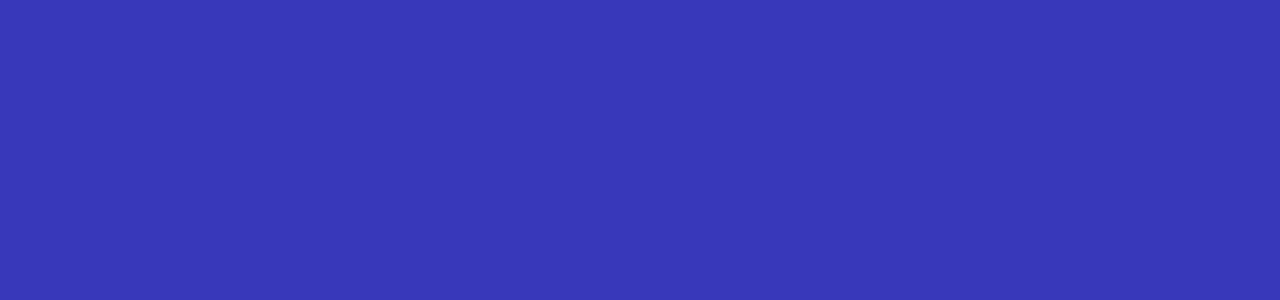
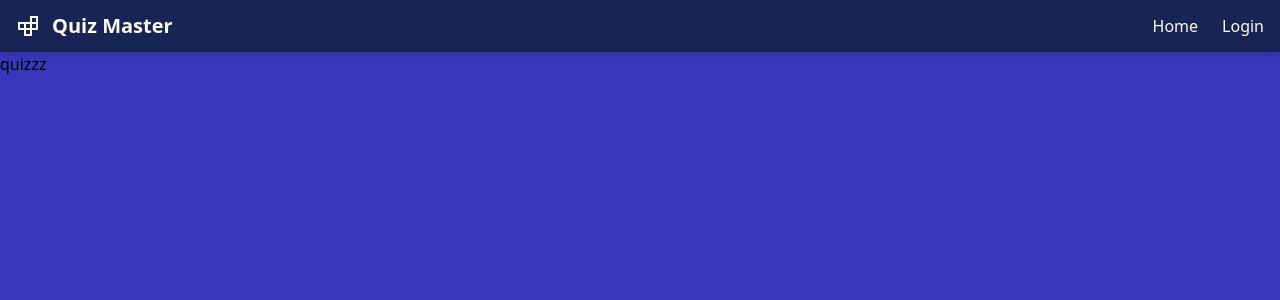
Before and after one commit to jerrymathew24/quizzmaster-frontend, a React (Vite) app: page /quiz in a window 1280 px wide. Before the commit this address had no page. Shown: the top 300 px of the page. Built offline with nearby package versions, Linux system fonts and the light colour scheme.

Commit message:
feat: Persistent Login

```diff
--- a/src/App.jsx
+++ b/src/App.jsx
@@ -2,6 +2,7 @@
 import { Route, Routes } from "react-router-dom";
 import { Home } from "./Pages/Home";
 import { Login } from "./Pages/Login";
+import { Quiz } from "./Pages/Quiz";
 
 const App = () => {
   return (
@@ -9,6 +10,7 @@ const App = () => {
       <Routes>
         <Route path="/" element={< Home />} />
         <Route path="/auth/login" element={<Login />} />
+        <Route path="/quiz" element={<Quiz />} />
       </Routes>
     </div>
   )
--- /dev/null
+++ b/src/Pages/Quiz.jsx
@@ -0,0 +1,12 @@
+import { Navbar } from "../components/Navbar/Navbar";
+
+export const Quiz = () => {
+    return (
+        <>
+
+            <Navbar />
+            <h1>quizzz</h1>
+
+        </>
+    )
+}
--- a/src/components/Navbar/Navbar.jsx
+++ b/src/components/Navbar/Navbar.jsx
@@ -1,6 +1,18 @@
-import { Link } from "react-router-dom";
+import { Link, useNavigate } from "react-router-dom";
 
 export const Navbar = () => {
+
+    const navigate = useNavigate()
+
+    const token = localStorage.getItem("token")
+
+    const onAuthClick =()=>{
+        if(token){
+            localStorage.clear()
+        }
+        navigate("/auth/login")
+    }
+
     return (
         <header className="bg-blue-950 shadow-md">
             <div className="container mx-auto flex items-center justify-between px-4 py-3">
@@ -19,7 +31,7 @@ export const Navbar = () => {
                             <Link to="/" className="hover:text-blue-600">Home</Link>
                         </li>
                         <li>
-                            <Link to="/auth/login" className="hover:text-blue-600">Login</Link>
+                            <Link to="/auth/login" className="hover:text-blue-600" onClick={onAuthClick}>  {token ? "Logout" : "Login"}</Link>
                         </li>
                     </ul>
                 </nav>
--- a/src/components/QuizCard/QuizCard.jsx
+++ b/src/components/QuizCard/QuizCard.jsx
@@ -1,5 +1,21 @@
+import { useNavigate } from "react-router-dom";
+import { useAuth } from "../../context/auth-context"
+
 export const QuizCard = ({ category }) => {
+    const navigate = useNavigate()
+    const { token } = useAuth()
+
     const { title, description, image } = category;
+
+    const onPlayNowClick = () => {
+        if (token) {
+            navigate("/quiz")
+        } else {
+            navigate("/auth/login")
+        }
+    }
+
+
     return (
         <div className="bg-blue-950 text-white rounded-2xl shadow-lg p-4 max-w-sm w-full hover:shadow-xl transition-shadow duration-300">
             <div className="flex items-center gap-4">
@@ -12,7 +28,7 @@ export const QuizCard = ({ category }) => {
                 </div>
             </div>
             <div className="mt-4 text-right">
-                <button className="bg-yellow-400 hover:bg-yellow-500 text-black px-4 py-2 rounded-lg font-semibold">
+                <button onClick={onPlayNowClick} className="bg-yellow-400 hover:bg-yellow-500 text-black px-4 py-2 rounded-lg font-semibold">
                     PLAY NOW
                 </button>
             </div>
--- a/src/context/auth-context.jsx
+++ b/src/context/auth-context.jsx
@@ -1,4 +1,4 @@
-import { createContext, useContext, useReducer } from "react";
+import { createContext, useContext, useEffect, useReducer } from "react";
 import { authReducer } from "../reducer/auth-reducer";
 
 const initialState = {
@@ -10,6 +10,13 @@ const initialState = {
 const AuthContext = createContext();
 
 const AuthProvider = ({ children }) => {
+  useEffect(() => {
+    const token = localStorage.getItem("token")
+    authDispatch({
+      type: "INITIAL_STATE",
+      payload: token
+    })
+  }, [])
   const [{ userName, password, token }, authDispatch] = useReducer(authReducer, initialState);
   return (
     <AuthContext.Provider value={{ userName, password, token, authDispatch }}>
--- a/src/index.css
+++ b/src/index.css
@@ -1,5 +1,4 @@
 @import "tailwindcss";
-
 body {
   background-color: rgba(6, 6, 170, 0.8);
 }
--- a/src/reducer/auth-reducer.js
+++ b/src/reducer/auth-reducer.js
@@ -1,5 +1,10 @@
 export const authReducer = (state, { type, payload }) => {
   switch (type) {
+    case "INITIAL_STATE":
+      return {
+        ...state,
+        token: payload,
+      };
     case "USERNAME":
       return {
         ...state,
@@ -18,9 +23,9 @@ export const authReducer = (state, { type, payload }) => {
       };
     case "TOKEN":
       return {
-       ...state,
-       token: payload
-      }
+        ...state,
+        token: payload,
+      };
     default:
       return state;
   }
```
